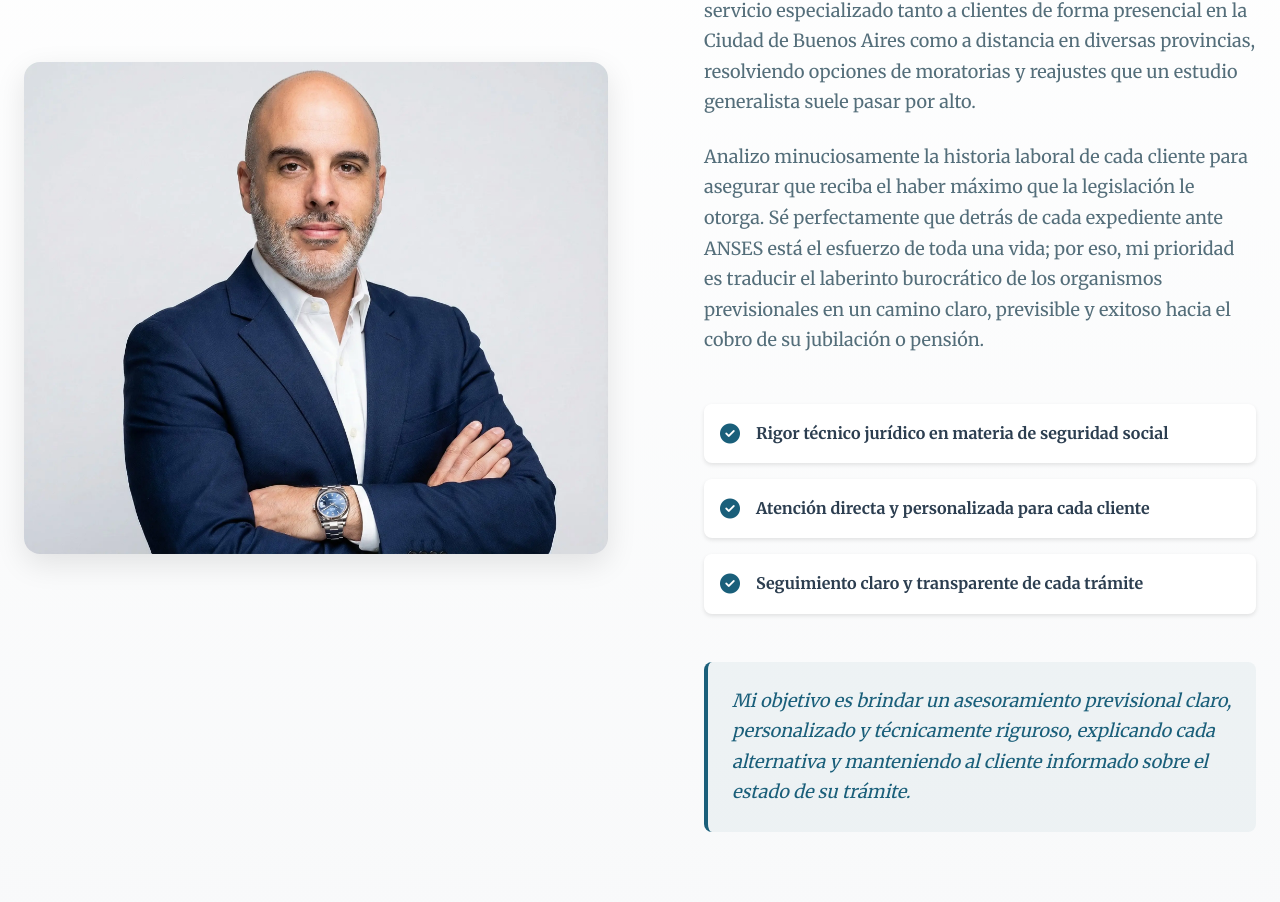
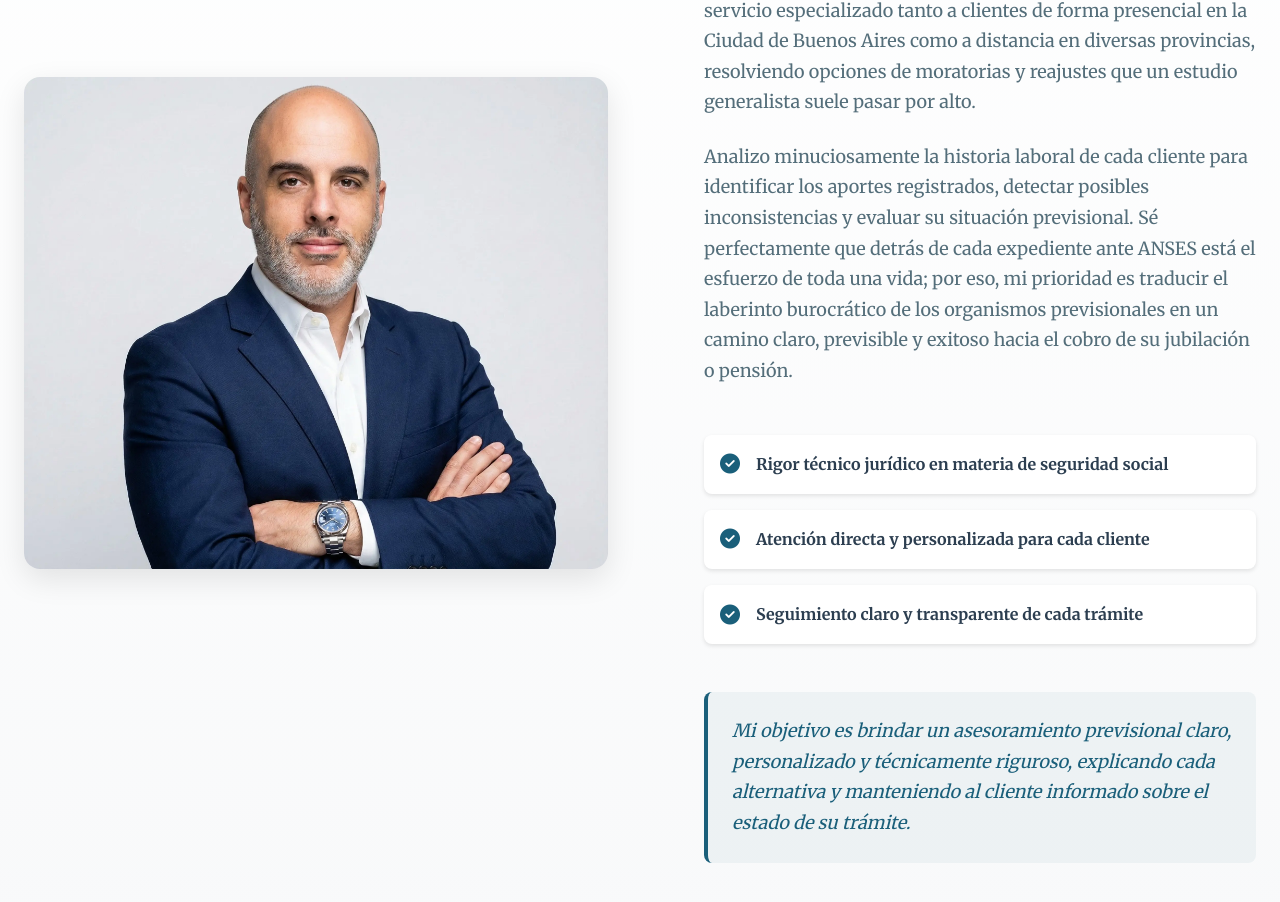
Before and after one commit to garciam1585/sitio-web-estudio, a plain HTML site: page index.html in a window 1280 px wide. Shown: the part 3575-4477 px from the top of the page. Drawn offline with Linux system fonts and the light colour scheme.

Commit message:
Ajustar texto de análisis previsional en la Home

```diff
--- a/index.html
+++ b/index.html
@@ -625,7 +625,7 @@ height="0" width="0" style="display:none;visibility:hidden"></iframe></noscript>
                         El sistema de la seguridad social en Argentina cambia constantemente y un error administrativo en los papeles puede retrasar su beneficio durante años. Como abogado matriculado, me dedico exclusivamente al derecho previsional. Ofrezco un servicio especializado tanto a clientes de forma presencial en la Ciudad de Buenos Aires como a distancia en diversas provincias, resolviendo opciones de moratorias y reajustes que un estudio generalista suele pasar por alto.
                     </p>
                     <p class="about__text">
-                        Analizo minuciosamente la historia laboral de cada cliente para asegurar que reciba el haber máximo que la legislación le otorga. Sé perfectamente que detrás de cada expediente ante ANSES está el esfuerzo de toda una vida; por eso, mi prioridad es traducir el laberinto burocrático de los organismos previsionales en un camino claro, previsible y exitoso hacia el cobro de su jubilación o pensión.
+                        Analizo minuciosamente la historia laboral de cada cliente para identificar los aportes registrados, detectar posibles inconsistencias y evaluar su situación previsional. Sé perfectamente que detrás de cada expediente ante ANSES está el esfuerzo de toda una vida; por eso, mi prioridad es traducir el laberinto burocrático de los organismos previsionales en un camino claro, previsible y exitoso hacia el cobro de su jubilación o pensión.
                     </p>
 
                     <div class="about__features">
```
